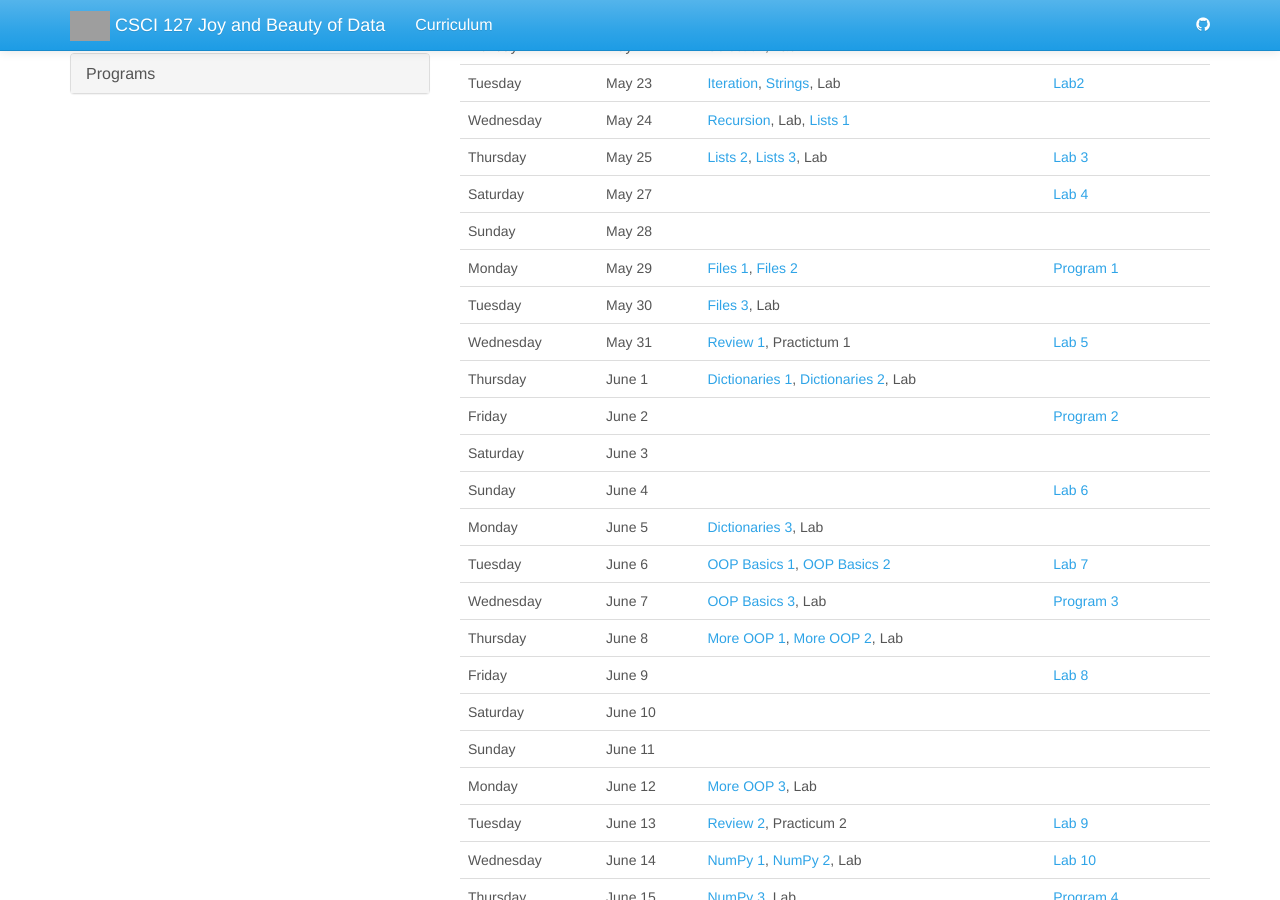
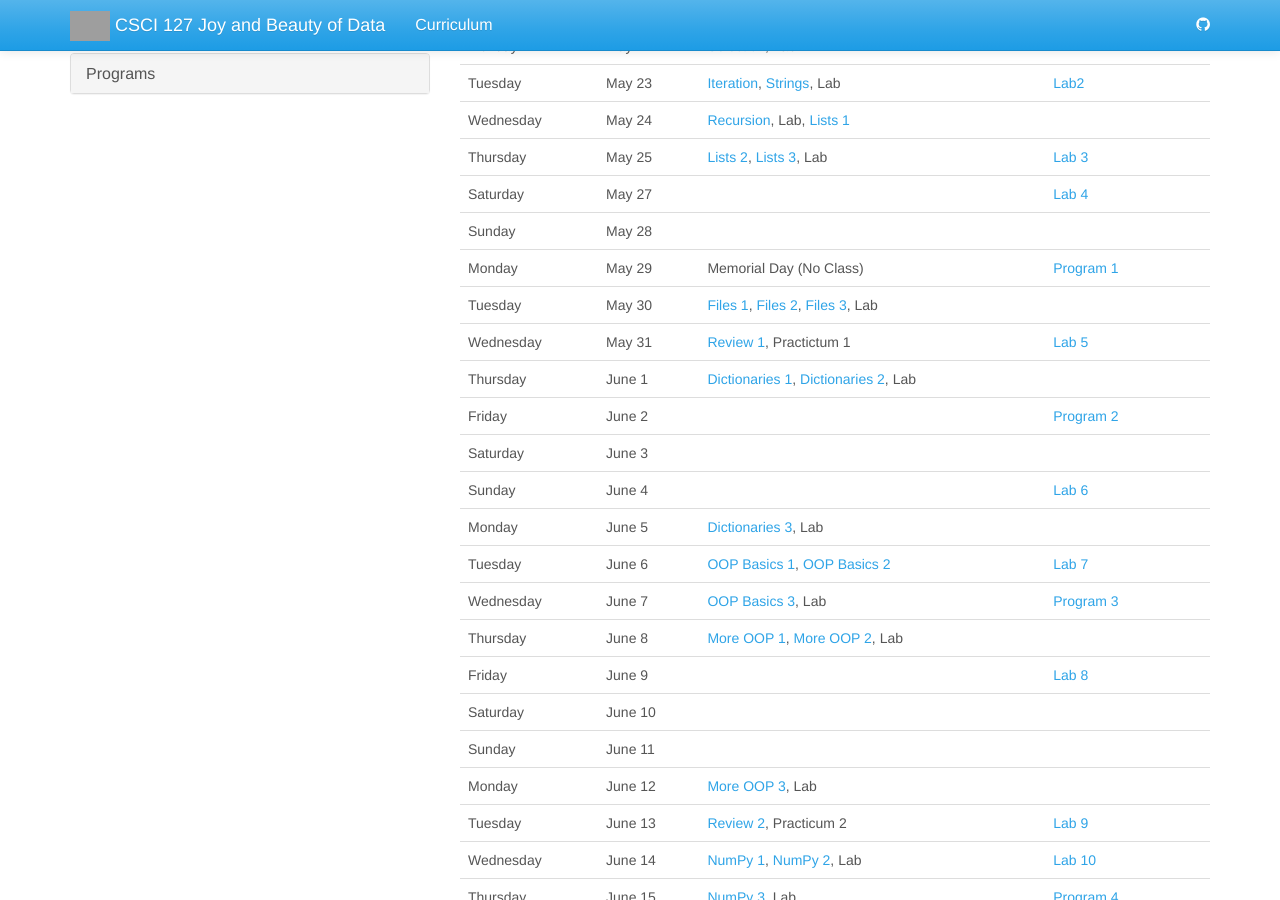
Before and after one commit to jake-chipps/csci127, a Jekyll site: the page built from _docs/index.md, in a window 1280 px wide and 900 px high, scrolled down 412 px. Built offline with Jekyll 4.4.1, drawn with Linux system fonts in a browser that asks for light colours; grey boxes are pictures that could not be loaded.

Commit message:
Update index.md

```diff
--- a/_docs/index.md
+++ b/_docs/index.md
@@ -19,8 +19,8 @@ redirect_from: /docs/index.html
 | Thursday | May 25 | [Lists 2](../3-3), [Lists 3](../3-31), Lab | [Lab 3](../lab3) |
 | Saturday | May 27 | | [Lab 4](../lab4) |
 | Sunday | May 28 |  |  |
-| Monday | May 29 | [Files 1](../3-4), [Files 2](../4-1) | [Program 1](../prgm1) |
-| Tuesday | May 30 | [Files 3](../4-15), Lab |  |
+| Monday | May 29 | Memorial Day (No Class) | [Program 1](../prgm1) |
+| Tuesday | May 30 | [Files 1](../3-4), [Files 2](../4-1), [Files 3](../4-15), Lab |  |
 | Wednesday | May 31 | [Review 1](../review1), Practictum 1 | [Lab 5](../lab5) |
 | Thursday | June 1 | [Dictionaries 1](../4-1), [Dictionaries 2](../4-2), Lab |  |
 | Friday | June 2 |   | [Program 2](../prgm2) |
```
